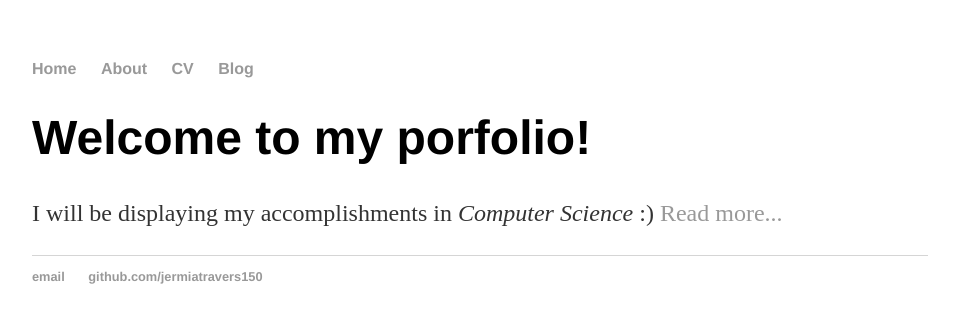
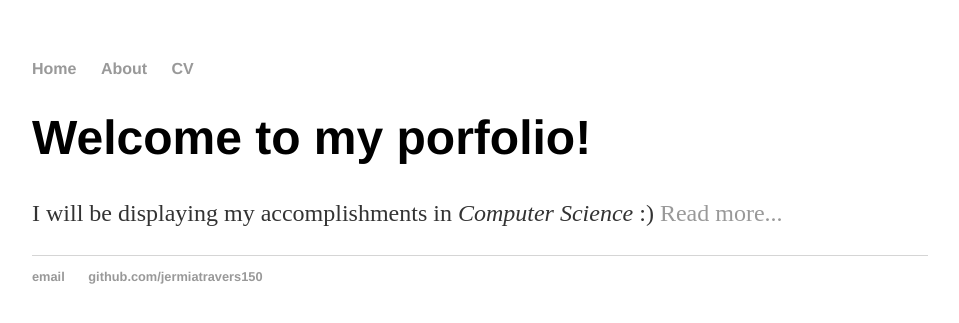
Before and after one commit to jermiatravers150/jermiatravers150.github.io, a Jekyll site: the page index.html, which Jekyll copies as it is, in a window 1280 px wide. Shown: the top 323 px of the page, without its empty margins (160-1119 px from the left). Built offline with Jekyll 4.4.1, drawn with Linux system fonts in a browser that asks for light colours.

Commit message:
Update index.html

```diff
--- a/index.html
+++ b/index.html
@@ -9,8 +9,8 @@
     		<ul>
         		<li><a href="/">Home</a></li>
 	        	<li><a href="/about">About</a></li>
-        		<li><a href="/cv">CV</a></li>
-        		<li><a href="/blog">Blog</a></li>
+        		<li><a href="/Resume">CV</a></li>
+
     		</ul>
 		</nav>
 		<div class="container">
```
